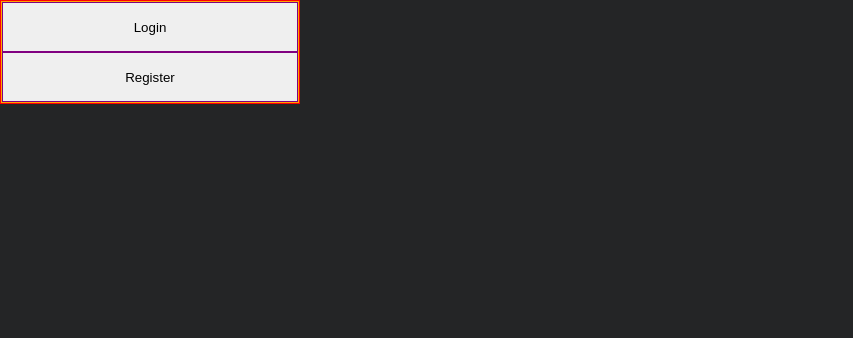
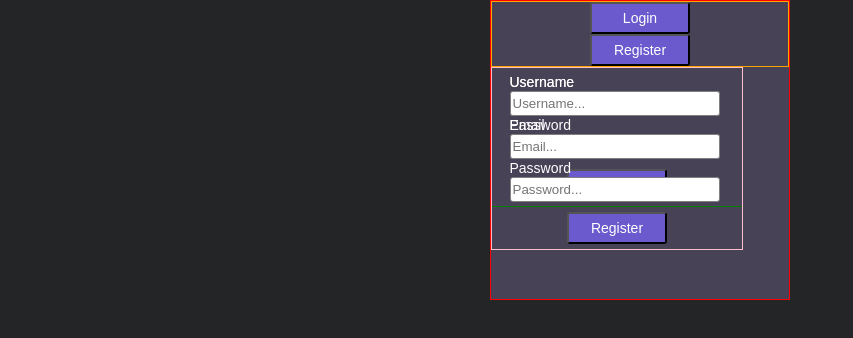
Before and after one commit to Csprier/grimoire-client2, a React (Create React App) app: page / in a window 1280 px wide. Shown: the top 338 px of the page, without its empty margins (0-853 px from the left). Built offline with nearby package versions, Linux system fonts and the light colour scheme; no server answers.

Commit message:
resolved the issue of the unchanging props in the styled.js file by fixing the passing of the props in lies 52 and 56 of the .jsx file

```diff
--- a/src/components/LandingPage/components/AnimatedFormComponent.jsx
+++ b/src/components/LandingPage/components/AnimatedFormComponent.jsx
@@ -1,4 +1,4 @@
-import React, { useState } from 'react';
+import React, { useEffect, useState } from 'react';
 
 /** Styles */
 import {
@@ -16,32 +16,44 @@ import Register from '../../Register/Register';
 function AnimatedFormComponent() {
   const [loginMenu, setLoginMenu] = useState(false);
   const [registerMenu, setRegisterMenu] = useState(false);
+
+  useEffect(() => {
+    console.log('Login:', loginMenu);
+    console.log('Register', registerMenu);
+  });
+
   return(
     <FormComponentContainer loginMenu registerMenu>
 
       <ToggleButtonsContainer>
         <ToggleButton onClick={() => {
-          if (registerMenu) {
-            setRegisterMenu(!registerMenu);
+          if (!loginMenu) {
+            console.log('Change login from closed to open');
+            setLoginMenu(true);
           }
-          setLoginMenu(!loginMenu);
-          console.log(loginMenu);
+          if (loginMenu) {
+            console.log('Change login from open to closed');
+            setLoginMenu(false);
+          }
         }}>Login</ToggleButton>
 
         <ToggleButton onClick={() => {
-          if (loginMenu) {
-            setLoginMenu(!loginMenu);
+          if (!registerMenu) {
+            console.log('Change register from closed to open');
+            setRegisterMenu(false);
           }
-          setRegisterMenu(!registerMenu);
-          console.log(registerMenu);
+          if (registerMenu) {
+            console.log('Change register from open to closed');
+            setRegisterMenu(false);
+          }
         }}>Register</ToggleButton>
       </ToggleButtonsContainer>
 
-      <LoginDisplay loginMenu>
+      <LoginDisplay loginMenu={loginMenu}>
         <Login />
       </LoginDisplay>
 
-      <RegisterDisplay registerMenu>
+      <RegisterDisplay registerMenu={registerMenu}>
         <Register />
       </RegisterDisplay>
 
@@ -50,3 +62,27 @@ function AnimatedFormComponent() {
 };
 
 export default AnimatedFormComponent;
+
+/*
+<ToggleButton onClick={() => {
+  if (loginMenu === 'closed') {
+    console.log('Change login from closed to open');
+    setLoginMenu('open');
+  }
+  if (loginMenu === 'open') {
+    console.log('Change login from open to closed');
+    setLoginMenu('closed');
+  }
+}}>Login</ToggleButton>
+
+<ToggleButton onClick={() => {
+  if (registerMenu === 'closed') {
+    console.log('Change register from closed to open');
+    setRegisterMenu('open');
+  }
+  if (registerMenu === 'open') {
+    console.log('Change register from open to closed');
+    setRegisterMenu('closed');
+  }
+}}>Register</ToggleButton>
+*/
--- a/src/components/LandingPage/components/AnimatedFormComponent.styled.js
+++ b/src/components/LandingPage/components/AnimatedFormComponent.styled.js
@@ -1,13 +1,22 @@
 import styled from 'styled-components';
 
+// height: ${props => props.loginMenu || props.registerMenu ? "height: 300px" : "height: 0px"}
+// transform: ${props => props.loginMenu ? "translateX(-110%)" : "translateX(0%)"};
+// transform: "translateX(${props => props.loginMenu ? "0%" : "-110%"})";
+// transform: ${props => props.registerMenu ? "translateX(0%)" : "translateX(-110%)"};
+// transform: "translateX(${props => props.registerMenu ? "0%" : "-110%"})";
+// overflow: hidden;
+// transition-property: transform;
+// transition-duration: .5s;
+// transition-delay: .5s;
+
 const FormComponentContainer = styled.div`
-  position: absolute;
+  position: relative;
   width: 300px;
-  height: ${props => props.loginMenu || props.registerMenu ? "height: 300px" : "height: 0px"}
+  height: 300px;
   margin: 0 auto;
   padding: 0;
   background-color: #474256;
-  overflow: hidden;
   transition-property: transform, height;
   transition: all .15s ease;
   border: 1px solid red;
@@ -25,28 +34,32 @@ const ToggleButton = styled.button`
   display: flex;
   align-items: center;
   justify-content: center;
-  width: 100%;
-  height: 50px;
-  margin: 0;
-  padding: 0;
-  border: 1px solid purple;
+  width: 100px;
+  margin: 0 auto;
+  padding: 6px 8px;
+  background-color: slateblue;
+  color: white;
+  border-radius: 3px;
+  font-size: 14px;
 `;
 
 const LoginDisplay = styled.div`
   position: absolute;
-  transform: ${props => props.loginMenu ? "translateX(-110%)" : "translateX(0%)"};
-  transition-property: transform;
-  transition-duration: .5s;
-  transition-delay: .5s;
+  transform: translateX(${props => {
+    console.log('Login:', props.loginMenu);
+    return props.loginMenu ? "0%" : "-110%"}
+  }});
+  transition: transform .15s ease;
   border: 1px solid green;
 `;
 
 const RegisterDisplay = styled.div`
   position: absolute;
-  transform: ${props => props.registerMenu ? "translateX(110%)" : "translateX(0%)"};
-  transition-property: transform;
-  transition-duration: .5s;
-  transition-delay: .5s;
+  transform: translateX(${props => {
+    console.log('Register:', props.registerMenu);
+    return props.registerMenu ? "0%" : "110%"}
+  }});
+  transition: transform .15s ease;
   border: 1px solid pink;
 `;
 
```
